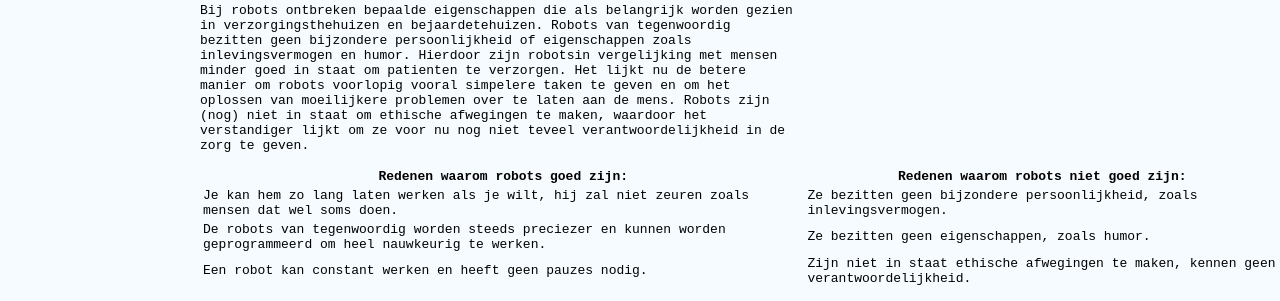
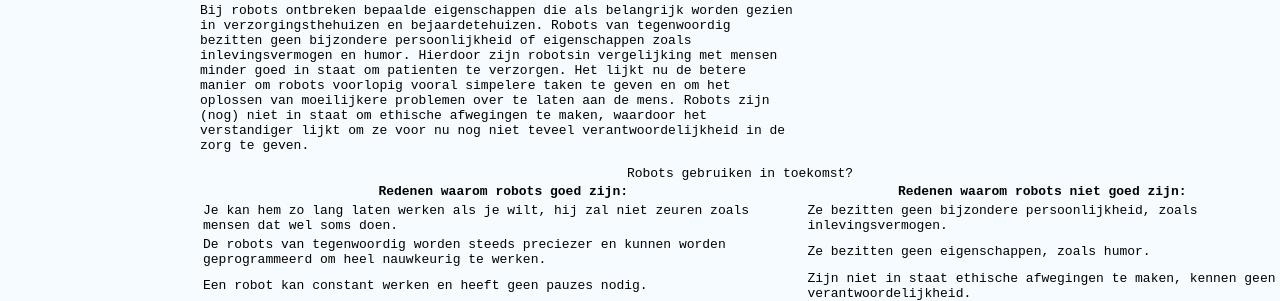
Before and after one commit to Madelief16/eigenwebsite.mief, a plain HTML site: page index.html in a window 1280 px wide. Shown: the part 1855-2156 px from the top of the page. Drawn offline with Linux system fonts and the light colour scheme; grey boxes are pictures that could not be loaded.

Commit message:
Caption toegevoegd bij tabel

```diff
--- a/index.html
+++ b/index.html
@@ -124,6 +124,7 @@ Dit komt door zijn ontwikkeling en ervaring. Zo kan de persoonlijkheid van ieman
 </p>
 
 <table>
+  <caption> Robots gebruiken in toekomst?</caption>
 <tr>
     <th>Redenen waarom robots goed zijn:</th>
     <th>Redenen waarom robots niet goed zijn:</th>
```
